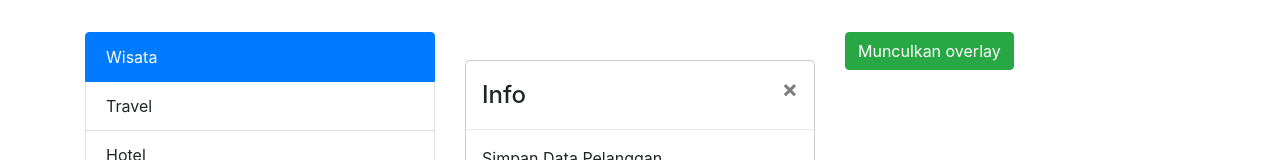
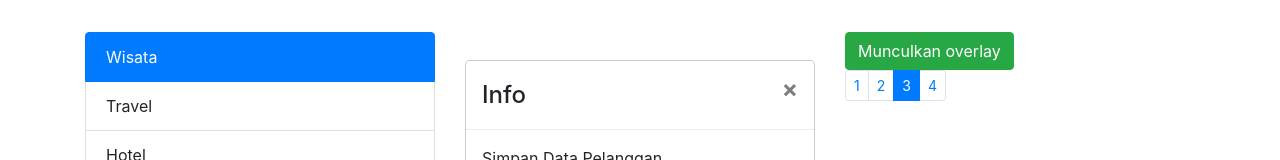
Before and after one commit to anriansihotang/hello-bootstrap, a React (Create React App) app: page / in a window 1280 px wide. Shown: the part 2086-2246 px from the top of the page. Built offline with nearby package versions, Linux system fonts and the light colour scheme.

Commit message:
Belajar Bootstrap pagination

```diff
--- a/src/App.js
+++ b/src/App.js
@@ -4,7 +4,8 @@ import { Container, Row, Col, Media ,Alert,
 	ButtonToolbar,Card,Carousel,Dropdown,
 	Form,InputGroup,FormControl,Image,
 	Figure,Jumbotron,ListGroup, Modal,
-	Nav,Navbar,OverlayTrigger, Popover} from "react-bootstrap";
+	Nav,Navbar,OverlayTrigger, Popover,
+	Pagination} from "react-bootstrap";
 class App extends Component {
 	render() {
 		const munculPopover = (
@@ -253,6 +254,13 @@ class App extends Component {
 					<OverlayTrigger trigger="hover" placement="right" overlay={munculPopover}>
 						<Button variant="success">Munculkan overlay</Button>
 					</OverlayTrigger>
+					<br/>
+					<Pagination size="sm">
+						<Pagination.Item>1</Pagination.Item>
+						<Pagination.Item>2</Pagination.Item>
+						<Pagination.Item active>3</Pagination.Item>
+						<Pagination.Item>4</Pagination.Item>
+					</Pagination>
 				</Col>
 			</Row>
 			</Container>
```
